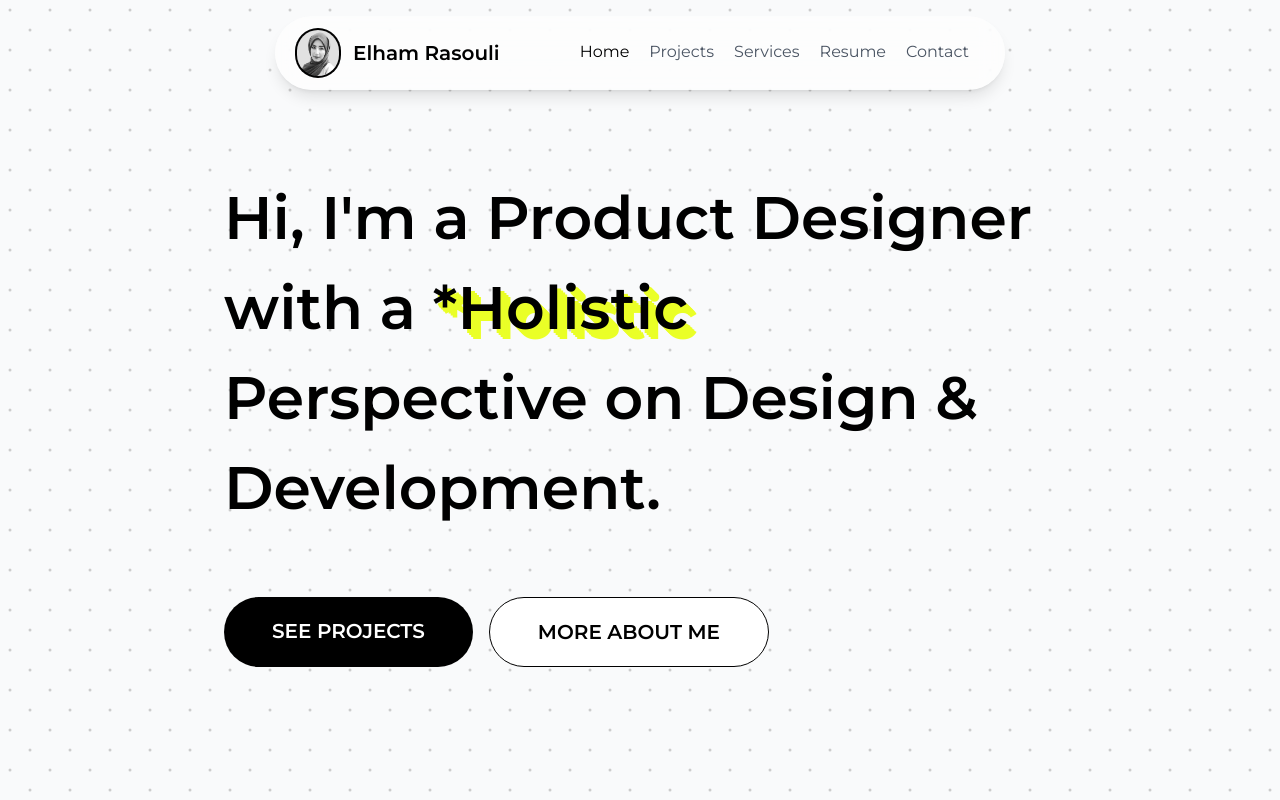
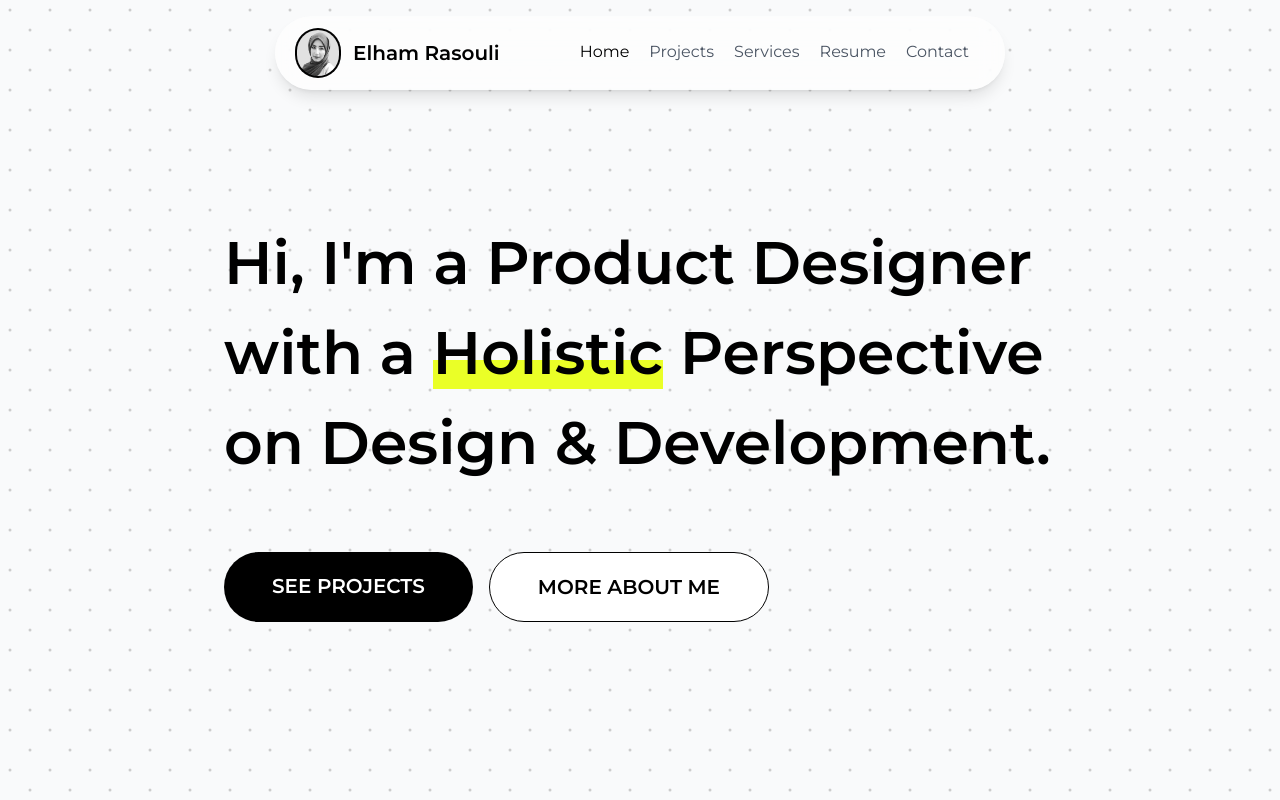
Before and after one commit to rasoulie/portfolio, a Next.js app: page / in a window 1280 px wide. Shown: the top 800 px of the page. Built offline with nearby package versions, Linux system fonts and the light colour scheme.

Commit message:
final touch!

```diff
--- a/app/components/Hero.js
+++ b/app/components/Hero.js
@@ -9,9 +9,9 @@ export default function Hero() {
     >
       <div className="mt-20 md:mt-10 sm:mt-20 w-4/6 md:w-5/6 lg:w-2/3 text-left">
         <h1 className="text-4xl sm:text-5xl md:text-6xl lg:text-6xl leading-snug sm:leading-normal md:leading-relaxed lg:leading-normal font-semibold text-left mb-8 lg:mb-16 sm:mb-8 md:mb-8">
-          Hi, I'm a Product Designer with a
-          <span className="hero-highlight"> *Holistic</span> Perspective on
-          Design & Development.
+          Hi, I'm a Product Designer with a{" "}
+          <span className="hero-highlight">Holistic</span> Perspective on Design
+          & Development.
         </h1>
         <div className="mt-4 flex flex-col space-y-4 sm:flex-row sm:space-y-0 sm:space-x-4">
           <Button
--- a/app/globals.css
+++ b/app/globals.css
@@ -32,9 +32,41 @@ body {
 }
 
 .hero-highlight {
-  text-shadow: 4px 4px 0 var(--tw-color-my-yellow),
-    6px 6px 0 var(--tw-color-my-yellow), 8px 8px 0 var(--tw-color-my-yellow),
-    10px 10px 0 var(--tw-color-my-yellow);
+  background: -webkit-linear-gradient(
+    top,
+    transparent 0%,
+    transparent 60%,
+    var(--tw-color-my-yellow) 60%,
+    var(--tw-color-my-yellow) 100%
+  );
+  background: -moz-linear-gradient(
+    top,
+    transparent 0%,
+    transparent 60%,
+    var(--tw-color-my-yellow) 60%,
+    var(--tw-color-my-yellow) 100%
+  );
+  background: -o-linear-gradient(
+    top,
+    transparent 0%,
+    transparent 60%,
+    var(--tw-color-my-yellow) 60%,
+    var(--tw-color-my-yellow) 100%
+  );
+  background: -ms-linear-gradient(
+    top,
+    transparent 0%,
+    transparent 60%,
+    var(--tw-color-my-yellow) 60%,
+    var(--tw-color-my-yellow) 100%
+  );
+  background: linear-gradient(
+    to bottom,
+    transparent 0%,
+    transparent 60%,
+    var(--tw-color-my-yellow) 60%,
+    var(--tw-color-my-yellow) 100%
+  );
 }
 #Projects {
   min-height: 100vh; /* Ensure the section takes at least the full height of the viewport */
```
